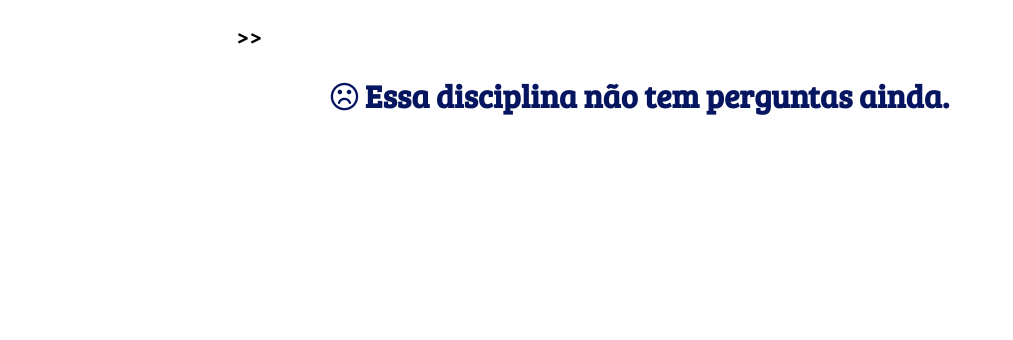
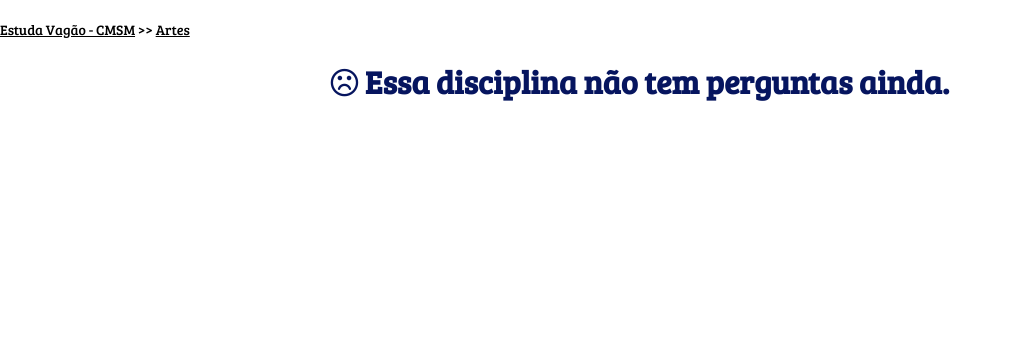
Before and after one commit to luizebaldoni/EstudaVagao, a Django app: a page that uses templates/base.html in a window 1280 px wide. Shown: the part 150-490 px from the top of the page, without its empty margins (0-1013 px from the left). Run offline with Django 4.2, Linux system fonts and the light colour scheme; data comes from the database, SQL or seed files in the repository; parts of the project's set-up code (start-up, migrations or seed data) failed here and were passed over; some libraries are stand-ins or nearby versions.

Commit message:
posts.html atualizados

```diff
--- a/static/base.css
+++ b/static/base.css
@@ -430,15 +430,14 @@ input[id$='id_profile_pic']{
 .navigate{
   margin-block: 20px;
   font-weight: lighter;
-  font-size: 24px;
+  font-size: 14px;
 }
-
 .navigate a{
-  color: #fff;
+  color:#000000;
 }
 
 .navigate a:hover{
-  color:#FF0042;
+  color:#06155f;
   font-weight: bolder;
 }
 
```
